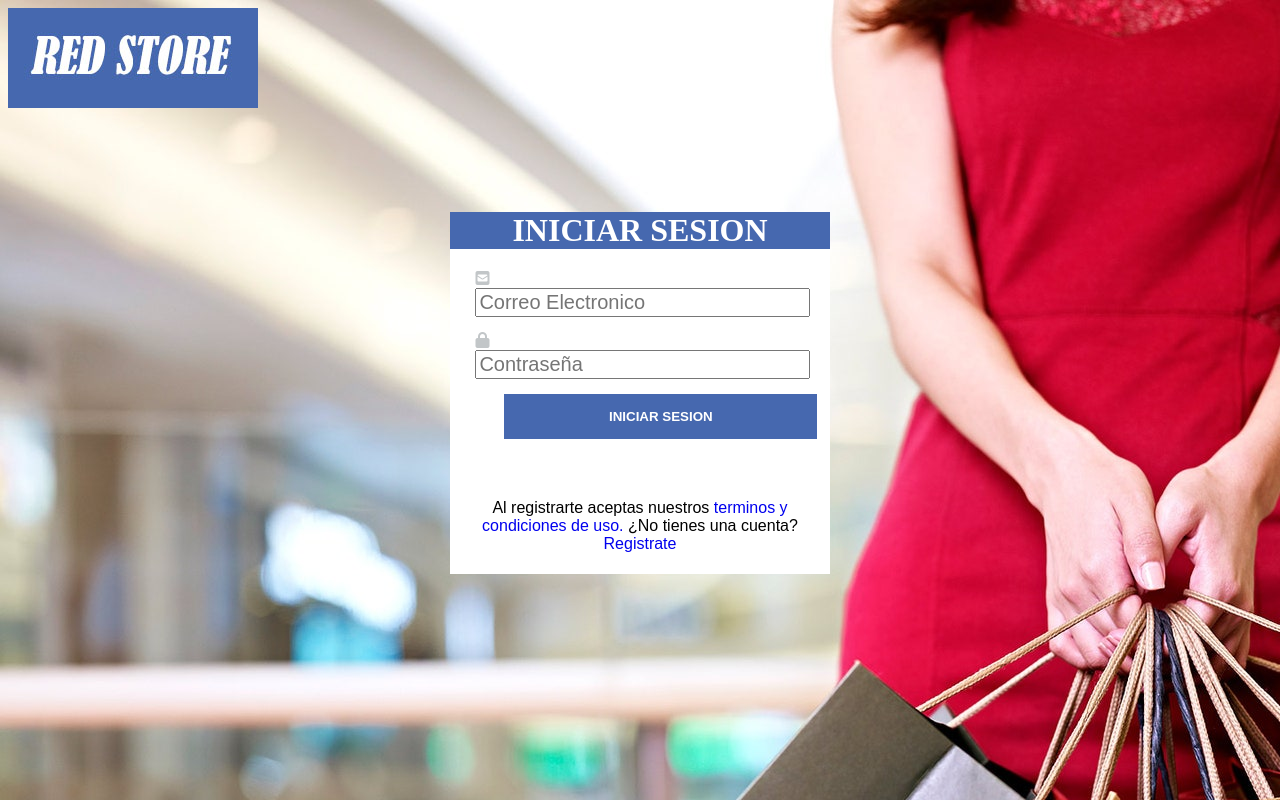
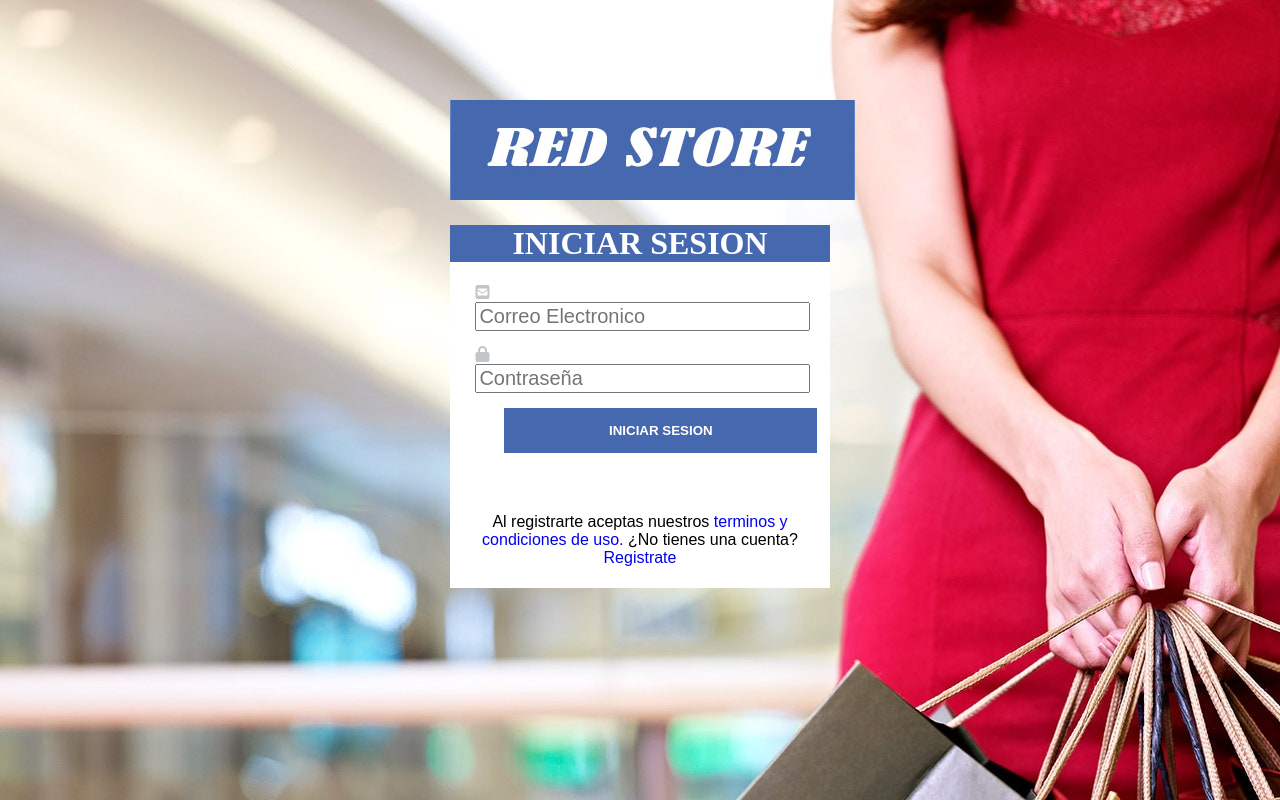
Before and after one commit to Urm888/Tienda-de-Compras, a plain HTML site: page login.html in a window 1280 px wide. Drawn offline with Linux system fonts and the light colour scheme.

Commit message:
agregando nuevas imagenes

```diff
--- a/css/registro.css
+++ b/css/registro.css
@@ -1,12 +1,17 @@
 *{ box-sizing: border-box;}
 body{
     background: url("../media/compras2.jpg");
+}
+.loginlogo{
+    margin-left:35%;
+    margin-top:100px;
+
 }
 #formulario{
     background-color: #fff;
     margin-right:35%;
     margin-left:35%;
-    margin-top:100px;
+    margin-top:10px;
     padding-bottom:5px;
 }
   h1{
--- a/login.html
+++ b/login.html
@@ -9,7 +9,7 @@
  </head>
  <body>
      <div class="loginlogo">
-         <a href="index.html"><img src="media/Practica store HTML-1.jpg" alt="Logo Red Store"></a>
+         <a href="index.html"><img src="media/redstore.jpg" alt="Logo Red Store"></a>
      </div>
     <form id=formulario>
         <h1>INICIAR SESION</h1>
```
Also changed, not shown: media/redstore.jpg (added).
